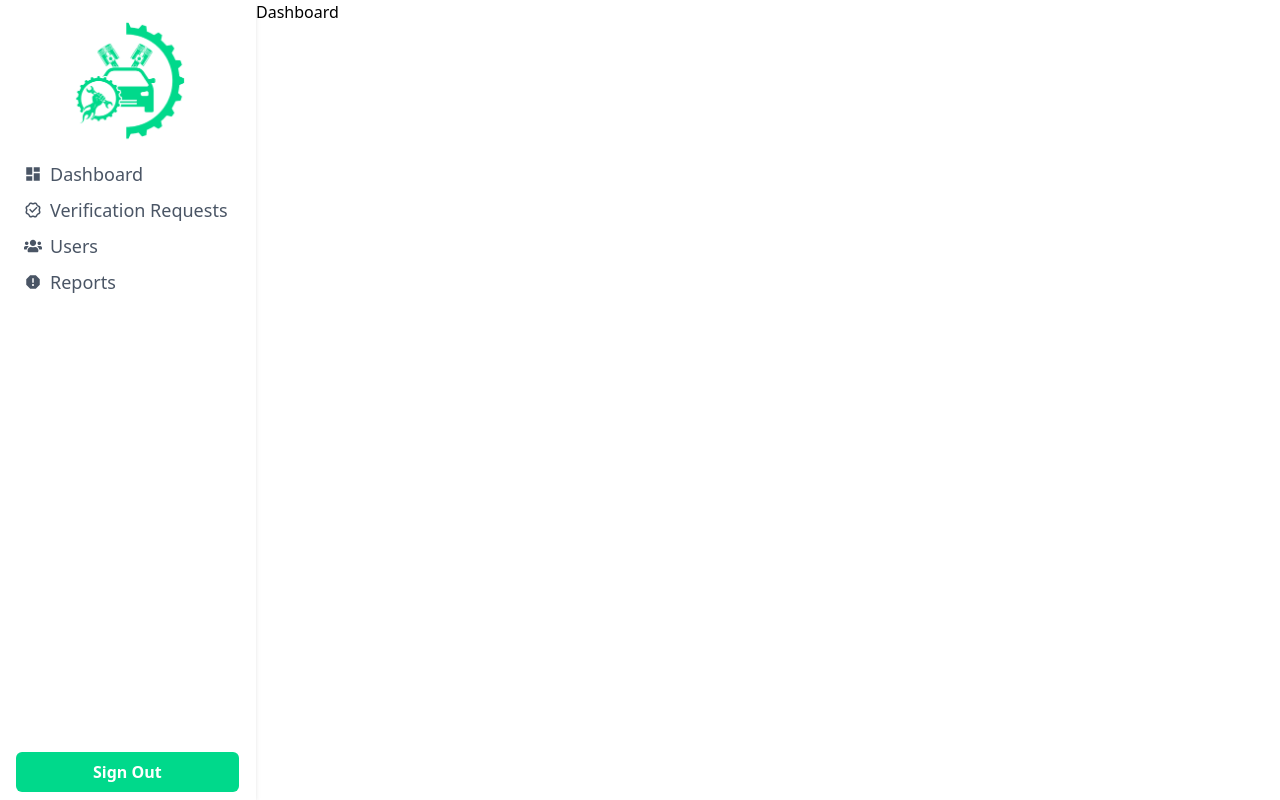
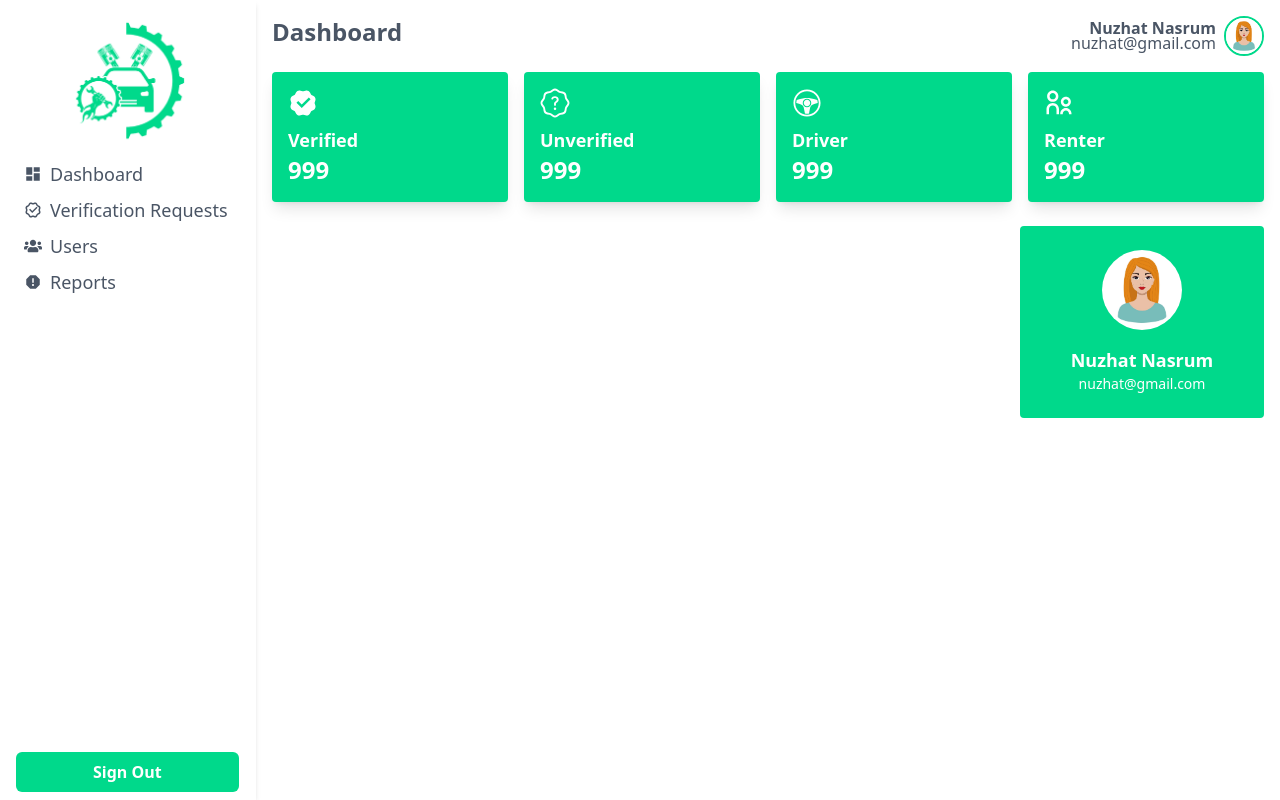
Before and after one commit to masum184e/vroomgo, a Next.js app in the folder dashboard/: page /dashboard in a window 1280 px wide. Built offline with nearby package versions, Linux system fonts and the light colour scheme.

Commit message:
Dashboard Uploaded

```diff
--- a/dashboard/src/app/dashboard/page.js
+++ b/dashboard/src/app/dashboard/page.js
@@ -1,8 +1,21 @@
-import React from 'react'
+import Navbar from '@/components/common/Navbar'
+import OverviewCards from '@/components/pages/dashboard/OverviewCards'
+import ProfileCard from '@/components/pages/dashboard/ProfileCard'
 
 const Dashboard = () => {
   return (
-    <div>Dashboard</div>
+    <div className='p-4'>
+      <Navbar pageName="Dashboard" />
+      <OverviewCards />
+      <div className="flex gap-4 w-full">
+        <div className="w-3/4">
+
+        </div>
+        <div className="w-1/4">
+          <ProfileCard />
+        </div>
+      </div>
+    </div>
   )
 }
 
--- /dev/null
+++ b/dashboard/src/components/common/Navbar.jsx
@@ -0,0 +1,29 @@
+import Image from "next/image";
+
+const Navbar = ({ pageName }) => {
+  const user = {
+    name: "Nuzhat Nasrum",
+    email: "nuzhat@gmail.com",
+    profilePicture: "/images/avatar.jpg",
+  };
+  return (
+    <div className="flex justify-between mb-4">
+      <h1 className="text-2xl font-bold text-gray-600">{pageName}</h1>
+      <div className="flex items-center">
+        <div className="flex flex-col mr-2 text-right leading-[15px]">
+          <h4 className="font-bold text-gray-600">{user.name}</h4>
+          <p className="text-gray-600">{user.email}</p>
+        </div>
+        <Image
+          src={user.profilePicture}
+          alt={user.name}
+          width={40}
+          height={40}
+          className="rounded-full h-10 w-10 border-2 border-[#00d98b]"
+        />
+      </div>
+    </div>
+  );
+};
+
+export default Navbar;
--- /dev/null
+++ b/dashboard/src/components/pages/dashboard/OverviewCards.jsx
@@ -0,0 +1,45 @@
+import { RiVerifiedBadgeFill } from "react-icons/ri";
+import { GoUnverified } from "react-icons/go";
+import { GiSteeringWheel } from "react-icons/gi";
+import { RiParentLine } from "react-icons/ri";
+
+const OverviewCards = () => {
+  const cardItems = [
+    {
+      icon: <RiVerifiedBadgeFill />,
+      title: "Verified",
+      count: 999,
+    },
+    {
+      icon: <GoUnverified />,
+      title: "Unverified",
+      count: 999,
+    },
+    {
+      icon: <GiSteeringWheel />,
+      title: "Driver",
+      count: 999,
+    },
+    {
+      icon: <RiParentLine />,
+      title: "Renter",
+      count: 999,
+    },
+  ];
+  return (
+    <div className="grid grid-cols-4 gap-4 mb-6">
+      {cardItems.map((card, index) => (
+        <div
+          key={index}
+          className="bg-[#00d98b] text-white p-4 rounded shadow-lg"
+        >
+          <div className="text-3xl mb-2">{card.icon}</div>
+          <h3 className="text-lg font-semibold">{card.title}</h3>
+          <p className="text-2xl font-bold">{card.count}</p>
+        </div>
+      ))}
+    </div>
+  );
+};
+
+export default OverviewCards;
--- /dev/null
+++ b/dashboard/src/components/pages/dashboard/ProfileCard.jsx
@@ -0,0 +1,24 @@
+import Image from "next/image";
+
+const ProfileCard = () => {
+  const user = {
+    name: "Nuzhat Nasrum",
+    email: "nuzhat@gmail.com",
+    profilePicture: "/images/avatar.jpg",
+  };
+  return (
+    <aside className="bg-[#00d98b] text-white p-6 flex flex-col items-center rounded w-full">
+      <Image
+        src={user.profilePicture}
+        alt={user.name}
+        width={80}
+        height={80}
+        className="h-20 w-20 rounded-full mb-4"
+      />
+      <h3 className="text-lg font-bold">{user.name}</h3>
+      <p className="text-sm">{user.email}</p>
+    </aside>
+  );
+};
+
+export default ProfileCard;
--- /dev/null
+++ b/dashboard/src/components/pages/dashboard/VerificationRequest.jsx
@@ -0,0 +1,9 @@
+import React from 'react'
+
+const VerificationRequest = () => {
+  return (
+    <div>VerificationRequest</div>
+  )
+}
+
+export default VerificationRequest
```
Also changed, not shown: dashboard/public/images/avatar.jpg (added).
